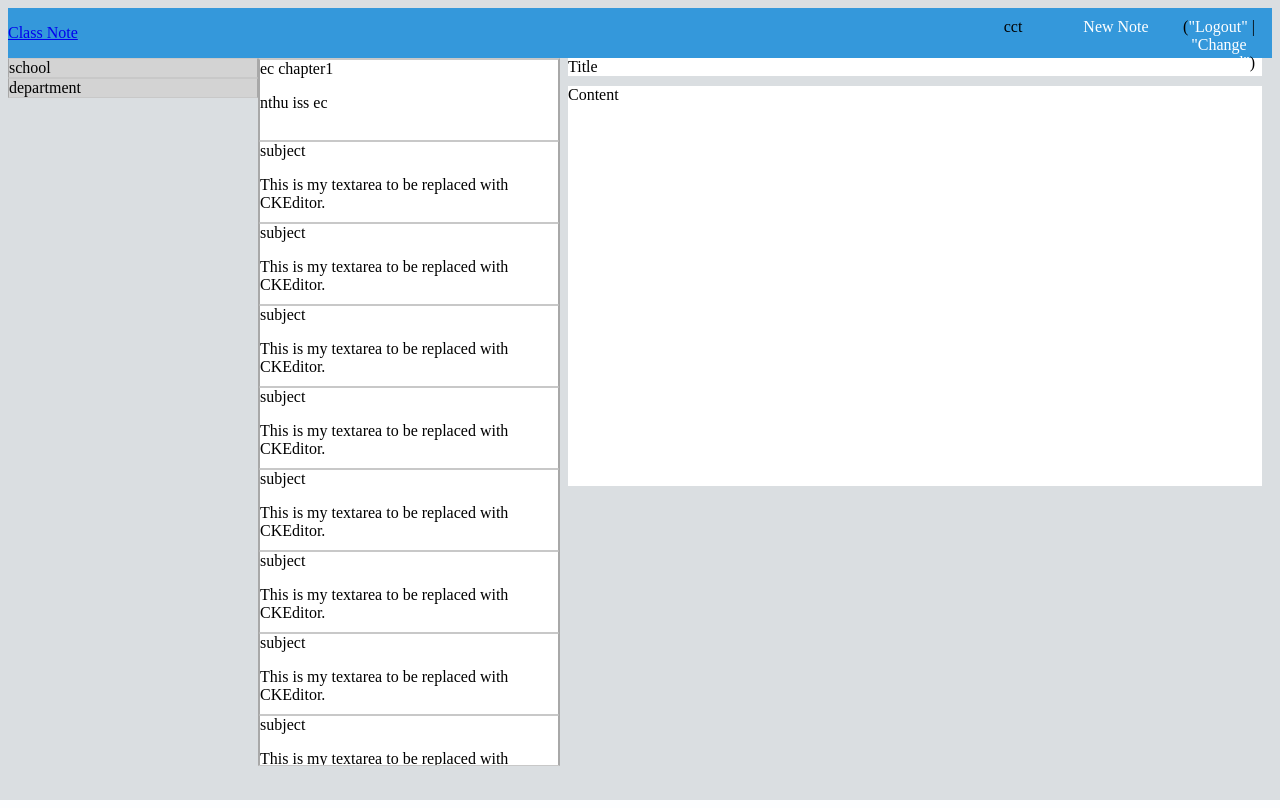
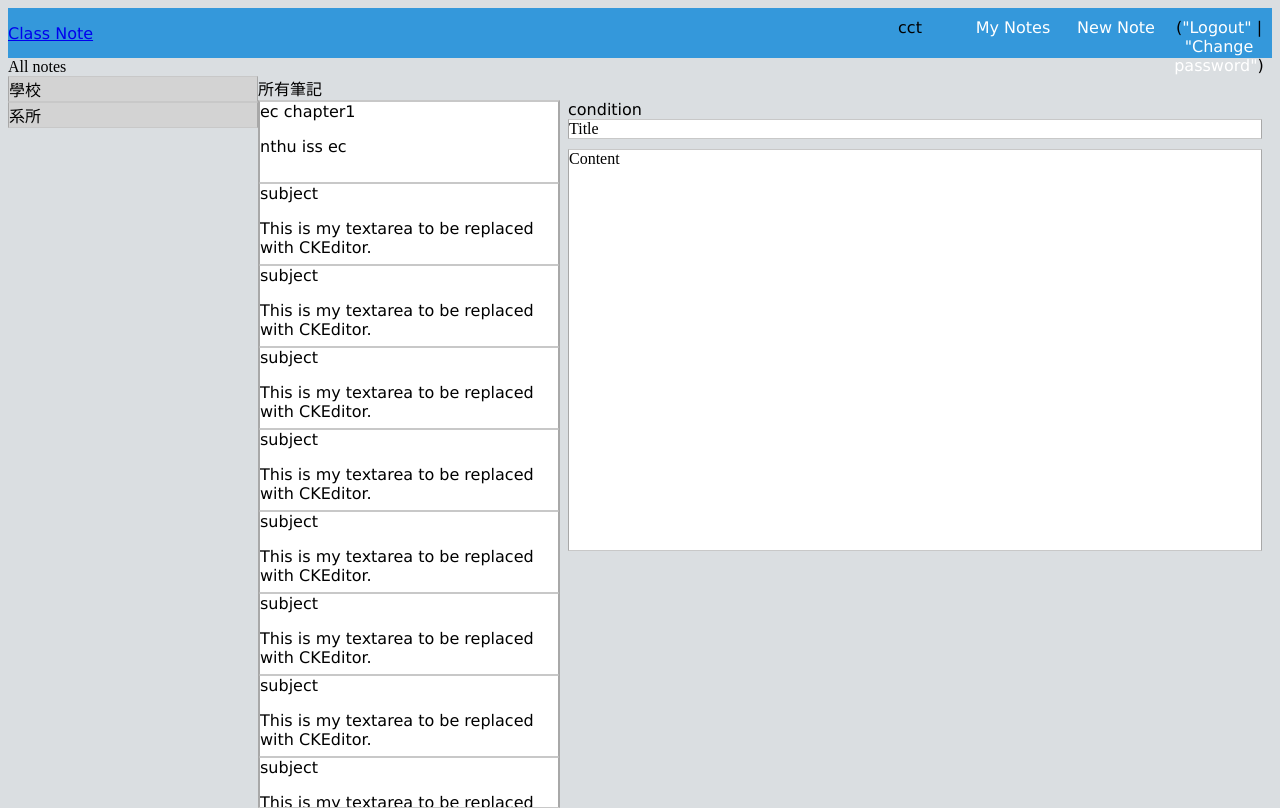
Before and after one commit to changchengtu/classnotes, a Django app: page /shownotes/index/ in a window 1280 px wide. Run offline with Django 3.2, Linux system fonts and the light colour scheme; a user stored in the database is signed in; data comes from the database, SQL or seed files in the repository; both versions use the stored data as it was after the commit; parts of the project's set-up code (start-up, migrations or seed data) failed here and were passed over; some libraries are stand-ins or nearby versions.

Commit message:
for heroku

```diff
--- a/classnote/urls.py
+++ b/classnote/urls.py
@@ -19,4 +19,5 @@ urlpatterns = patterns('',
     url(r'^accounts/login/$',  login),
     url(r'^accounts/logout/$', logout, {'next_page': '/shownotes/index'}),
     url(r'^accounts/', include('registration.backends.default.urls')),
+    url(r'^accounts/my_notes', 'accounts.views.my_notes'),
 )
--- a/classnote/wsgi.py
+++ b/classnote/wsgi.py
@@ -12,3 +12,8 @@ os.environ.setdefault("DJANGO_SETTINGS_MODULE", "classnote.settings")
 
 from django.core.wsgi import get_wsgi_application
 application = get_wsgi_application()
+
+from django.core.wsgi import get_wsgi_application
+from dj_static import Cling
+
+application = Cling(get_wsgi_application())
--- a/editnote/templates/editnote/index.html
+++ b/editnote/templates/editnote/index.html
@@ -10,6 +10,7 @@
       // Replace the <textarea id="editor1"> with a CKEditor
       // instance, using default configuration.
       CKEDITOR.replace( 'editor' );
+      CKEDITOR.resize( '10%', '350' );
     </script>
     keywords<input id="tag" name="tag" value="tag"></input>
     class<input id="class" name="class" value="class"></input>
--- a/editnote/views.py
+++ b/editnote/views.py
@@ -10,6 +10,6 @@ def index(request):
 
 def save(request):
 	print request.POST
-	n = Note(subject=request.POST.get('subject'),content=request.POST.get('editor'),school_name=request.POST.get('school'),department_name=request.POST.get('department'),class_name=request.POST.get('class'),tag=request.POST.get('tag'))
+	n = Note(subject=request.POST.get('subject'),content=request.POST.get('editor'),school_name=request.POST.get('school'),department_name=request.POST.get('department'),class_name=request.POST.get('class'),tag=request.POST.get('tag'),authors=request.user.username)
 	n.save()
 	return HttpResponseRedirect('/shownotes/index')
--- a/shownotes/static/css/shownotes/index.css
+++ b/shownotes/static/css/shownotes/index.css
@@ -2,48 +2,11 @@ body {
   background-color: #dadee1;
 }
 
-#top-bar {
-	margin-top: 0px;
-	background-color: #3498DB;
-	height: 50px;
-	width: 100%;
-	top: 0;
-	right: 0;
-	float: left;
-}
-
-#top-bar ul {
-
-  list-style:none;
-  margin-top: 0px;
-  padding:0px;
-  border-style:none;
-
-}
-
-#top-bar li {
-  width: 100px;
-  float: right;
-  text-align: center;
-  margin-right: 3px;
-  margin-top: 10px;
-  height: 30px;
-}
-
-#top-bar li a {
-  list-style-type:none;
-  font-size: 16px;
-  color:white;
-  text-decoration: none;
-}
-
-#top-bar li a:hover{
-  color:#2b6054;
-}
 
 #main {
 	background: transparent;
 }
+
 
 #notenamelist {
 	background-color: #FFFFFF;
@@ -57,7 +20,10 @@ body {
     overflow-y: auto;
 }
 
+
+
 #notenamelist div {
+  font-family:verdana;
   background-color: #FFFFFF;
   height: 80px;
   text-align: left;
@@ -70,6 +36,7 @@ body {
 #notenamelist div:hover {
 	background-color: #D9D9D9;
 }
+
 #shownote {
 	background-color: #dadee1;
 	margin-left: 550px;
@@ -81,6 +48,7 @@ body {
 }
 
 #category {
+  font-family:verdana;
 	width: 250px;
 	background-color: white;
 	float: left;
@@ -98,17 +66,28 @@ body {
 	background-color: #D3D3D3;
 }
 
-#main #shownote #Content {
+#shownote #content {
 	min-height: 400px;
 	background-color: #FFFFFF;
 	margin-top: 10px;
 	margin-left: 10px;
 	margin-right: 10px;
-	border-color: #dadee1 #dadee1;
+	border-width: thin;
+    border-style: solid;
+    border-color: #C8C8C8 #A8A8A8;
 }
 
-#main #shownote #Title {
+#shownote #title {
 	margin-left: 10px;
 	margin-right: 10px;
 	background-color: #FFFFFF;
+	border-width: thin;
+    border-style: solid;
+    border-color: #C8C8C8 #A8A8A8;
 }
+
+#shownote #condition {
+	font-family:verdana;
+	margin-left: 10px;
+	margin-right: 10px;
+}
--- /dev/null
+++ b/shownotes/static/css/shownotes/top-bar.css
@@ -0,0 +1,39 @@
+
+
+#top-bar {
+	  font-family:verdana;
+	background-color: #3498DB;
+	height: 50px;
+	width: 100%;
+	top: 0;
+	right: 0;
+	float: left;
+}
+
+#top-bar ul {
+  list-style:none;
+  margin-top: 0px;
+  padding:0px;
+  border-style:none;
+
+}
+
+#top-bar li {
+  width: 100px;
+  float: right;
+  text-align: center;
+  margin-right: 3px;
+  margin-top: 10px;
+  height: 30px;
+}
+
+#top-bar li a {
+  list-style-type:none;
+  font-size: 16px;
+  color:white;
+  text-decoration: none;
+}
+
+#top-bar li a:hover{
+  color:#2b6054;
+}
--- a/shownotes/templates/shownotes/base.html
+++ b/shownotes/templates/shownotes/base.html
@@ -3,9 +3,10 @@
 <head>
 <meta charset="UTF-8">
 <title>CLASS NOTES</title>
-<script type="text/javascript" src="/static/jquery-2.1.0.js"></script>
-<script src="{{ STATIC_URL }}ckeditor/ckeditor.js"></script>
-<link href="../../static/css/shownotes/index.css" rel="stylesheet" type="text/css">
+  <script type="text/javascript" src="/static/jquery-2.1.0.js"></script>
+  <script src="{{ STATIC_URL }}ckeditor/ckeditor.js"></script>
+  <link href="../../static/css/shownotes/index.css" rel="stylesheet" type="text/css">
+  <link href="../../static/css/shownotes/top-bar.css" rel="stylesheet" type="text/css">
 </head>
 
 
@@ -16,6 +17,7 @@
         <li>(<a href="{% url 'auth_logout' %}">"Logout"</a> |
         <a href="{% url 'auth_password_change' %}">"Change password"</a>)</li>
         <li><a href="/editnote/edit">New Note</a></li>
+        <li><a href="/accounts/my_notes">My Notes</a></li>
         <li>{{ user.username }}</li>
       {% else %}
 	    <li><a href="/accounts/login">login</a></li>
--- a/shownotes/templates/shownotes/index.html
+++ b/shownotes/templates/shownotes/index.html
@@ -2,14 +2,20 @@
 {% extends "shownotes/base.html" %}
 
 {% block main %}
+  <div>
+  All notes
+  </div>
   <div id="main">
     <div id="category">
-      <div id="schoolname-tag" onclick="getSchoolList()" class="menu">school</div>
+      <div id="schoolname-tag" onclick="getSchoolList()" class="menu">學校</div>
       <div id="schoolname-list"></div>
-      <div id="departmentname-tag" onclick="getDepartmentList()" class="menu">department</div>
+      <div id="departmentname-tag" onclick="getDepartmentList()" class="menu">系所</div>
       <div id="departmentname-list"></div>
     </div>
+    <div id="notelist-div">
+      <div>所有筆記</div>
       <div id="notenamelist">
+
         {% for n in note%}
           <div onclick="getContent('{{n.id}}')">
             {{ n.subject|safe }}</br>
@@ -17,7 +23,9 @@
           </div>
         {% endfor %}
       </div>
+    </div>
     <div id="shownote">
+      <div id="condition">condition</div>
     	<div id="title">Title</div>
       <div id="content">Content</div>
     </div>
@@ -35,6 +43,7 @@
     $.getJSON("/shownotes/getContent/?q="+id,
     function(data){
       content = data;
+      document.getElementById("condition").innerHTML = "<a style='"+"color:#686868'> school: "+content['school_name']+"&nbsp;&nbsp;&nbsp;&nbsp;department: "+content['department_name']+"&nbsp;&nbsp;&nbsp;&nbsp; class: "+content['class_name'];
       document.getElementById("title").innerHTML = content['subject'];
       document.getElementById("content").innerHTML = content['content'];
     });
@@ -92,16 +101,16 @@
   }
 
   function setSchoolName(name){
-    document.getElementById(school_name).style.backgroundColor="white";
+    document.getElementById(school_name).style.backgroundColor="#dadee1";
     school_name=name;
-    document.getElementById(name).style.backgroundColor="red";
+    document.getElementById(name).style.backgroundColor="#C0C0C0";
     getNoteList(school_name,department_name);
   }
 
   function setDepartmentName(name){
-    document.getElementById(department_name).style.backgroundColor="white";
+    document.getElementById(department_name).style.backgroundColor="#dadee1";
     department_name=name;
-    document.getElementById(name).style.backgroundColor="red";
+    document.getElementById(name).style.backgroundColor="#C0C0C0";
     getNoteList(school_name,department_name);
   }
 
--- a/shownotes/views.py
+++ b/shownotes/views.py
@@ -28,6 +28,9 @@ def getContent(request):
 	pk = request.GET.get('q','')
 
 	note = Note.objects.get(id=pk)
+	data['school_name'] = note.school_name
+	data['department_name'] = note.department_name
+	data['class_name'] = note.class_name
 	data['subject'] = note.subject
 	data['content'] = note.content
 	print 'getContent'
```
Also changed, not shown: accounts/views.py (+23 -1 lines), classnote/settings.py (+20 -0 lines), requirements.txt (added, +76 -0 lines), shownotes/static/css/shownotes/search-bar.css (added, +21 -0 lines), db.sqlite3, 5 other files. Lines whose indentation alone changed are shown as unchanged.
